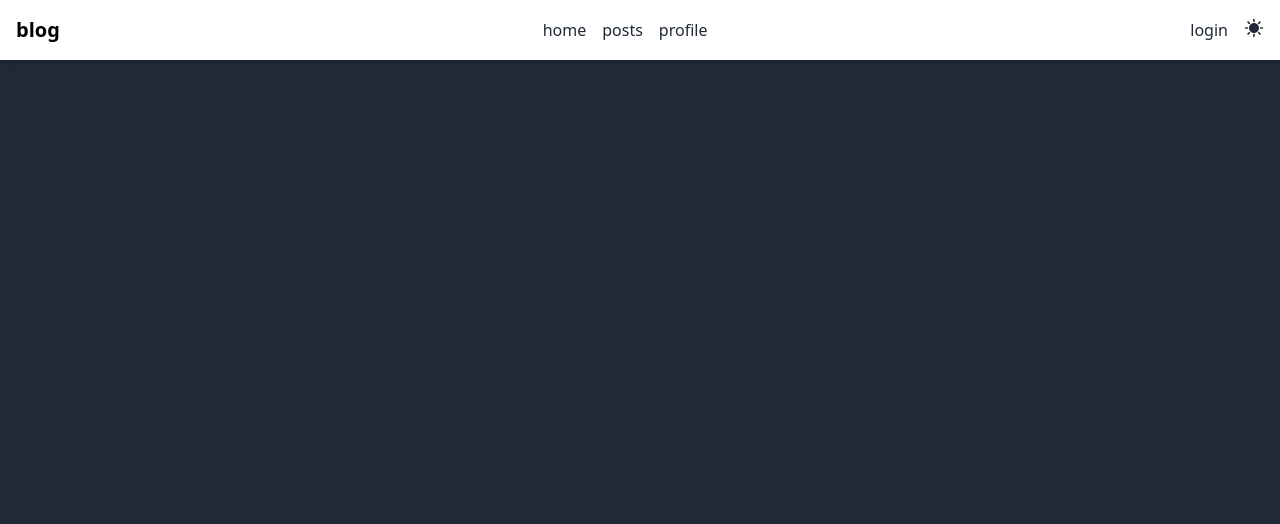
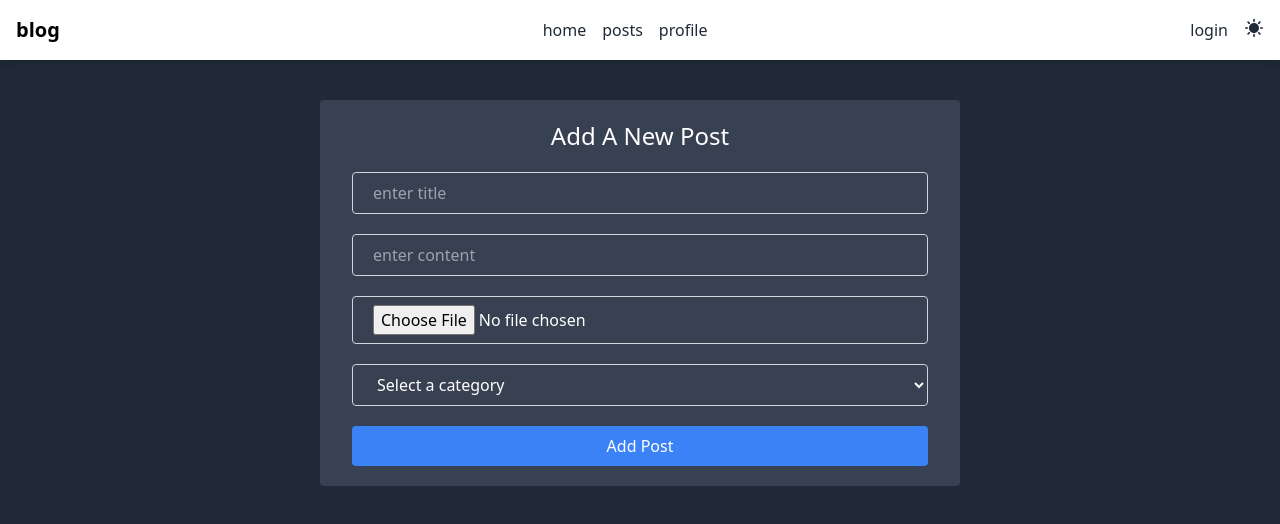
Before and after one commit to ibrahim-kurut/fullstack_blog_project, a React (Create React App) app in the folder frontend/: page /add-post in a window 1280 px wide. Shown: the top 524 px of the page. Built offline with nearby package versions, Linux system fonts and the light colour scheme.

Commit message:
create  a add post page

```diff
--- a/frontend/package.json
+++ b/frontend/package.json
@@ -11,6 +11,7 @@
     "react-icons": "^5.4.0",
     "react-router-dom": "^7.0.2",
     "react-scripts": "5.0.1",
+    "react-tooltip": "^5.28.0",
     "sweetalert": "^2.1.2",
     "web-vitals": "^2.1.4"
   },
--- a/frontend/src/App.js
+++ b/frontend/src/App.js
@@ -11,6 +11,7 @@ import PostDetail from './pages/PostDetail';
 import { ToastContainer } from 'react-toastify';
 import SignUp from './pages/SignUp';
 import Profile from './pages/Profile';
+import AddPost from './pages/AddPost';
 
 
 function App() {
@@ -37,6 +38,7 @@ function Main() {
           <Route path="/" element={<HomePage />} />
           <Route path="/about" element={<AboutPage />} />
           <Route path="/posts" element={<PostPage />} />
+          <Route path="/add-post" element={<AddPost />} />
           <Route path="/post/:id" element={<PostDetail />} />
           <Route path="/login" element={<LoginPage color={color} />} />
           <Route path="/signup" element={<SignUp />} />
--- a/frontend/src/components/user_profile/UserInfo.jsx
+++ b/frontend/src/components/user_profile/UserInfo.jsx
@@ -2,7 +2,10 @@ import React, { useState } from 'react'
 import { FaCamera } from "react-icons/fa";
 import { toast } from 'react-toastify';
 import { FaEdit } from "react-icons/fa";
-
+import { IoMdAddCircleOutline } from "react-icons/io";
+import { Link } from 'react-router-dom';
+import { Tooltip } from "react-tooltip";
+import "react-tooltip/dist/react-tooltip.css";
 const UserInfo = () => {
     const [userName, setUserName] = useState("user name");
     const [bio, setBio] = useState("Lorem ipsum dolor sit amet consectetur");
@@ -70,7 +73,23 @@ const UserInfo = () => {
                         Upload
                     </button>
                 </form>
-
+                <div className="flex justify-end items-center w-full">
+                    <Link
+                        to="/add-post"
+                        className="text-blue-500"
+                        data-tooltip-id="add-post-tooltip"
+                        data-tooltip-content="Add a new post"
+                    >
+                        <IoMdAddCircleOutline
+                            className="hover:animate-spin"
+                            size={30} />
+                    </Link>
+                    <Tooltip
+                        id="add-post-tooltip"
+                        place="top"
+                        style={{ backgroundColor: "rgb(50, 130, 246)", color: "#fff" }}
+                    />
+                </div>
 
                 {
                     openUpdateModel ?
--- /dev/null
+++ b/frontend/src/pages/AddPost.jsx
@@ -0,0 +1,122 @@
+import React from 'react';
+import { useFormik } from "formik";
+import * as Yup from "yup";
+import { toast } from 'react-toastify';
+
+const AddPost = () => {
+
+    const formik = useFormik({
+        initialValues: {
+            title: "",
+            content: "",
+            image: null,
+            category: "",
+        },
+        validationSchema: Yup.object({
+            title: Yup.string()
+                .required("title is required")
+                .min(4, "title must be at least 4 characters"),
+            content: Yup.string()
+                .required("content is required")
+                .min(10, "content must be at least 10 characters"),
+            image: Yup.mixed()
+                .required("image is required"),
+            category: Yup.string()
+                .required("category is required"),
+        }),
+        onSubmit: (values, { resetForm }) => {
+            // Handle form submission logic
+            toast.success(`New post added successfully`);
+            console.log("values ", values);
+            // Reset the form fields
+            resetForm();
+
+        },
+    });
+
+    return (
+        <div className="container mx-auto flex justify-center mt-10">
+            <div className="form-box w-[90%] md:w-1/2 bg-gray-700 rounded py-5">
+                <h2 className="text-center pb-5 capitalize text-2xl">add a new post</h2>
+                <form onSubmit={formik.handleSubmit}>
+                    {/* title input */}
+                    <div className="mb-5">
+                        <input
+                            type="text"
+                            placeholder='enter title'
+                            className={`block w-[90%] mx-auto bg-transparent border rounded py-2 px-5 outline-none ${formik.touched.title && formik.errors.title
+                                ? "border-red-500"
+                                : "border-gray-300"
+                                }`}
+                            {...formik.getFieldProps("title")}
+                            autoComplete="title"
+                        />
+                        {formik.touched.title && formik.errors.title ? (
+                            <p className="text-red-300 text-sm mt-1  px-6">{formik.errors.title}</p>
+                        ) : null}
+                    </div>
+                    {/* content input*/}
+                    <div className="mb-5">
+                        <input
+                            type="text"
+                            placeholder='enter content'
+                            className={`block w-[90%] mx-auto bg-transparent border rounded py-2 px-5 outline-none ${formik.touched.content && formik.errors.content
+                                ? "border-red-500"
+                                : "border-gray-300"
+                                }`}
+                            {...formik.getFieldProps("content")}
+                            autoComplete="content"
+                        />
+                        {formik.touched.content && formik.errors.content ? (
+                            <p className="text-red-300 text-sm mt-1  px-6">{formik.errors.content}</p>
+                        ) : null}
+                    </div>
+                    {/* image input */}
+                    <div className="mb-5">
+                        <input
+                            type="file"
+                            onChange={(event) => {
+                                formik.setFieldValue("image", event.currentTarget.files[0]);
+                            }}
+                            className={`block w-[90%] mx-auto bg-transparent border rounded py-2 px-5 outline-none ${formik.touched.image && formik.errors.image
+                                ? "border-red-500"
+                                : "border-gray-300"
+                                }`}
+                        />
+                        {formik.touched.image && formik.errors.image ? (
+                            <p className="text-red-300 text-sm mt-1  px-6">{formik.errors.image}</p>
+                        ) : null}
+                    </div>
+                    {/* select category */}
+                    <div className="mb-5">
+                        <select
+                            className={`block w-[90%] mx-auto bg-gray-700  border rounded py-2 px-5 outline-none ${formik.touched.category && formik.errors.category
+                                ? "border-red-500"
+                                : "border-gray-300"
+                                }`}
+                            {...formik.getFieldProps("category")}
+                        >
+                            <option value="">Select a category</option>
+                            <option value="category1">Category 1</option>
+                            <option value="category2">Category 2</option>
+                            <option value="category3">Category 3</option>
+                        </select>
+                        {formik.touched.category && formik.errors.category ? (
+                            <p className="text-red-300 text-sm mt-1  px-6">{formik.errors.category}</p>
+                        ) : null}
+                    </div>
+                    {/* btn */}
+                    <div className="flex justify-center">
+                        <button
+                            type="submit"
+                            className="w-[90%] bg-blue-500 hover:bg-blue-700 rounded py-2">
+                            Add Post
+                        </button>
+                    </div>
+                </form>
+            </div>
+        </div>
+    );
+};
+
+export default AddPost;
```
Also changed, not shown: 1 other file (tests, documents, lock files or other folders).
